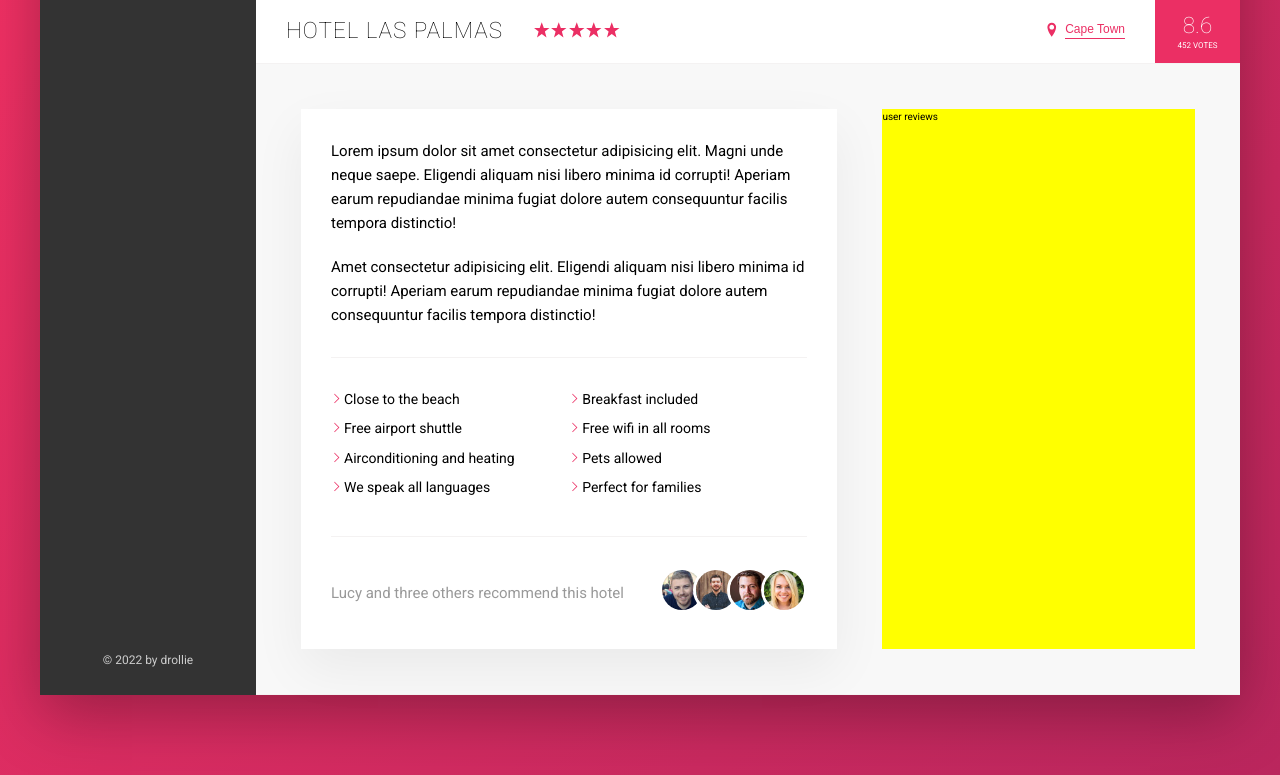
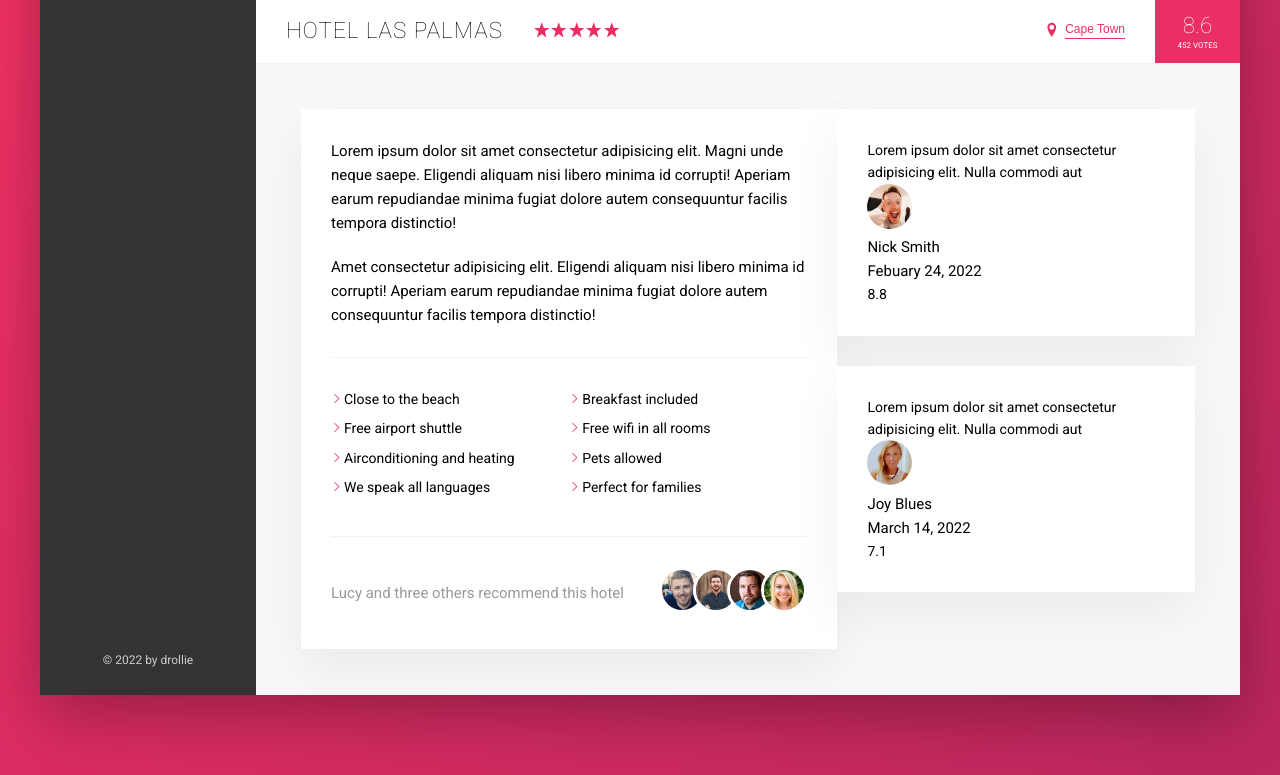
Before and after one commit to driesdriesdries/trillo, a website: page index.html in a window 1280 px wide. Shown: the part 538-1313 px from the top of the page. Drawn offline with Linux system fonts and the light colour scheme.

Commit message:
pre-challenge state

```diff
--- a/index.html
+++ b/index.html
@@ -164,9 +164,44 @@
                             </div>
                         </div>
                     </div>
-                    <div class="user-reviews">
-                        user reviews
-                    </div>
+                    <figure class="user-reviews">
+
+                        <figure class="review">
+                            <blockquote class="reiew__text">
+                                Lorem ipsum dolor sit amet consectetur adipisicing elit. Nulla commodi aut
+                            </blockquote>
+                            <figcaption class="review__user">
+                                <img src="img/user-1.jpg" alt="user 1 photo" class="review__photo">
+                                <div class="review__user-box">
+                                    <p class="review__user-name">
+                                        Nick Smith
+                                    </p>
+                                    <p class="review__user-date">
+                                        Febuary 24, 2022
+                                    </p>
+                                    <div class="review__rating">8.8</div>
+                                </div>
+                            </figcaption>
+                        </figure>
+
+                        <figure class="review">
+                            <blockquote class="reiew__text">
+                                Lorem ipsum dolor sit amet consectetur adipisicing elit. Nulla commodi aut
+                            </blockquote>
+                            <figcaption class="review__user">
+                                <img src="img/user-2.jpg" alt="user 1 photo" class="review__photo">
+                                <div class="review__user-box">
+                                    <p class="review__user-name">
+                                        Joy Blues
+                                    </p>
+                                    <p class="review__user-date">
+                                        March 14, 2022
+                                    </p>
+                                    <div class="review__rating">7.1</div>
+                                </div>
+                            </figcaption>
+                        </figure>
+                    </figure>
                 </div>
 
             </main>
--- a/sass/_components.scss
+++ b/sass/_components.scss
@@ -338,3 +338,34 @@
 
     }
 }
+
+//user reviews
+.review {
+    background-color:#fff;
+    padding: 3rem;
+    box-shadow: var(--shadow-light);
+    margin-bottom: 3rem;
+    &__text{
+
+    }
+    &__user{
+
+    }
+    &__photo {
+        height: 4.5rem;
+        width: 4.5rem;
+        border-radius: 50%;
+    }
+    &__user-box {
+
+    }
+    &__user-name{
+
+    }
+    &__user-date{
+
+    }
+    &__rating{
+
+    }
+}
--- a/sass/_layout.scss
+++ b/sass/_layout.scss
@@ -33,16 +33,15 @@
     padding: 4.5rem;
     background-color: var(--color-grey-light-1);
     border-bottom: var(--line);
+    font-size: 1.4rem;
 }
 .description {
     font-size: 1.4rem;
     background-color: #fff;
     box-shadow: var(--shadow-light);
     flex: 0 0 60%;
-    margin-right: 4.5rem;
     padding: 3rem;
 }
 .user-reviews {
-    background-color: yellow;
     flex: 1;
 }
```
Also changed, not shown: css/style.css.
